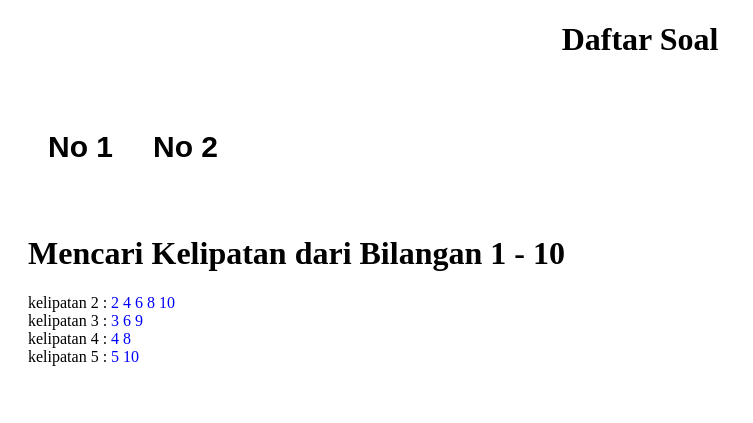
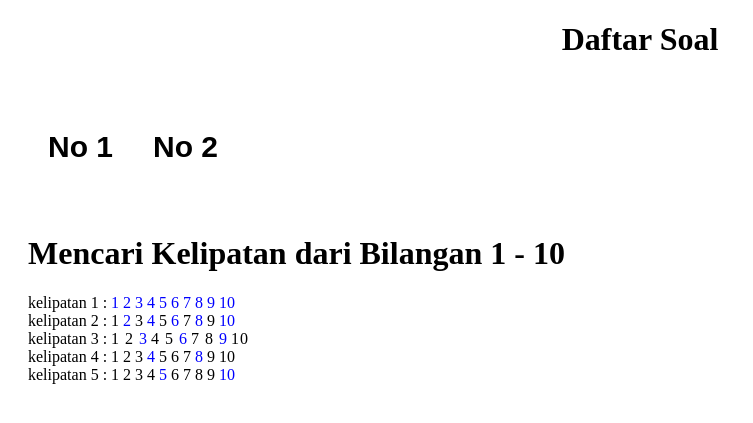
Before and after one commit to isulalifajri/php-native-dasar, a PHP site: page / in a window 1280 px wide. Shown: the top 423 px of the page, without its empty margins (0-753 px from the left). Run offline with PHP 8.4, Linux system fonts and the light colour scheme; data comes from the database, SQL or seed files in the repository.

Commit message:
update tes

```diff
--- a/index.php
+++ b/index.php
@@ -37,10 +37,25 @@ $koneksi = mysqli_connect("localhost", "root", "", "test");
     <div id="n1" style="margin:20px">
         <h1>Mencari Kelipatan dari Bilangan 1 - 10</h1>
         <?php
+            printf("kelipatan 1 : ");
+                for($a=1;$a<=10;$a++){
+                    $ab = $a % 1 == 0;
+                    if ( $a != $ab ){
+                        echo $a;
+                    }else{
+                        echo "<font style='color:blue;'> $a </font>";
+                    }
+                }
+            ?>
+            <br>
+        <?php
             printf("kelipatan 2 : ");
-                for ($i= 1; $i <= 10; $i++) {
-                    if ( $i % 2 == 0 ) {
-                        echo "<font style='color:blue;'> $i </font>";
+                for($a=1;$a<=10;$a++){
+                    $ab = $a % 2 == 0;
+                    if ( $a != $ab ){
+                        echo $a;
+                    }else{
+                        echo "<font style='color:blue;'> $a </font>";
                     }
                 }
             ?>
@@ -48,8 +63,12 @@ $koneksi = mysqli_connect("localhost", "root", "", "test");
         <?php
             printf("kelipatan 3 : ");
                 for ($i= 1; $i <= 10; $i++) {
-                    if ( $i % 3 == 0 ) {
+                    $ii = $i % 3 == 0;
+                    if( $ii == $i) {
                         echo "<font style='color:blue;'> $i </font>";
+                    }
+                    else{
+                        echo "<font style='letter-spacing:1px;'> $i </font>";
                     }
                 }
             ?>
@@ -57,7 +76,10 @@ $koneksi = mysqli_connect("localhost", "root", "", "test");
         <?php
             printf("kelipatan 4 : ");
                 for ($i= 1; $i <= 10; $i++) {
-                    if ( $i % 4 == 0 ) {
+                    $ab = $i % 4 == 0;
+                    if ( $i != $ab ) {
+                        echo "<font> $i </font>";
+                    }else{
                         echo "<font style='color:blue;'> $i </font>";
                     }
                 }
@@ -66,8 +88,10 @@ $koneksi = mysqli_connect("localhost", "root", "", "test");
         <?php
             printf("kelipatan 5 : ");
                 for ($i= 1; $i <= 10; $i++) {
-                    if ( $i % 5 == 0 ) {
+                    if ( ($i % 5 == 0) == $i ) {
                         echo "<font style='color:blue;'> $i </font>";
+                    }else{
+                        echo "<font> $i </font>";
                     }
                 }
             ?>
```
